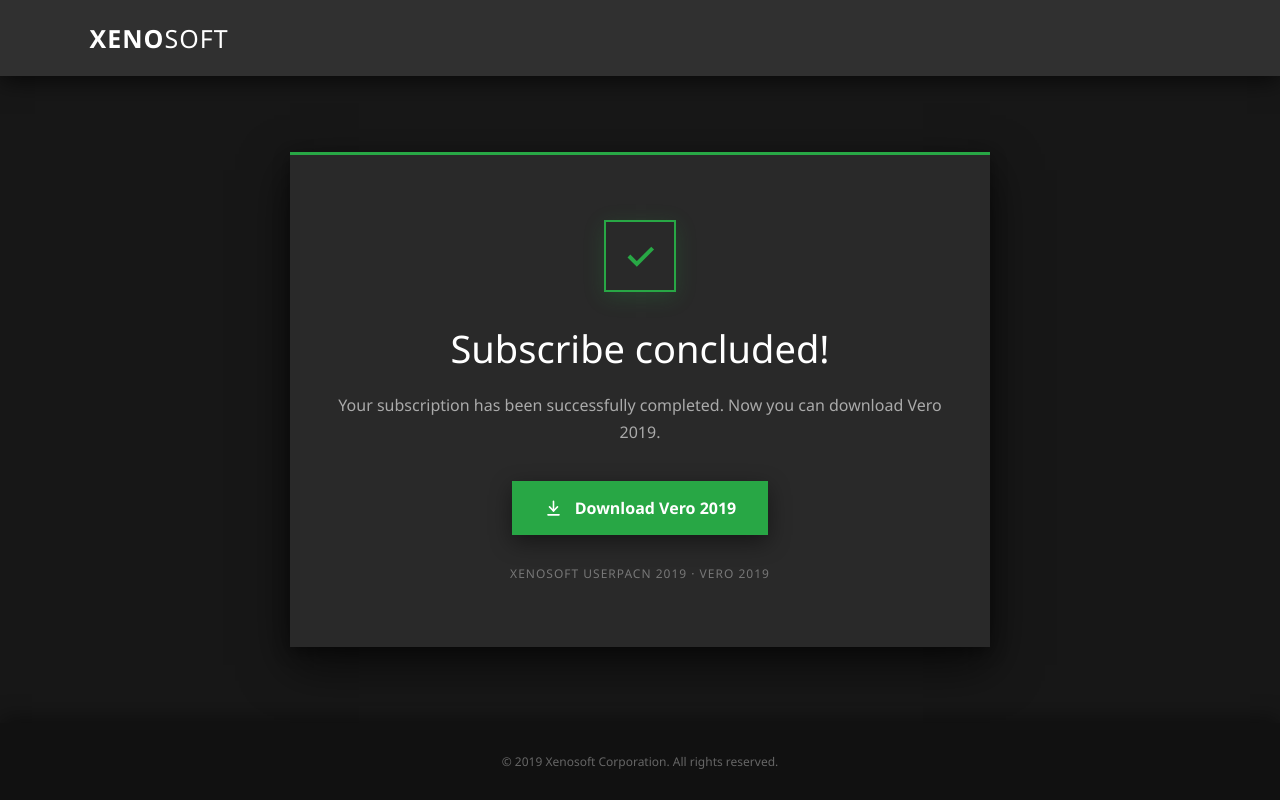
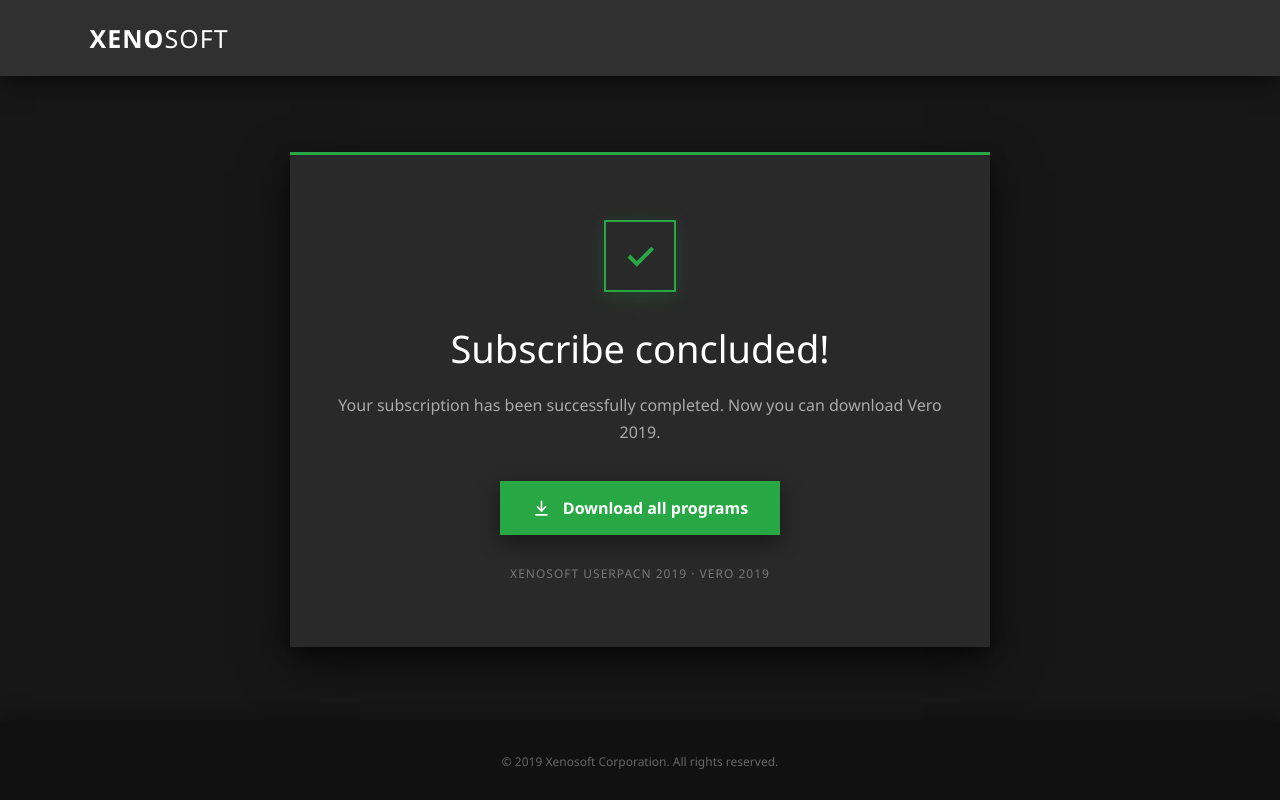
Before and after one commit to AlanbusDENOVO/xenosoft-website, a plain HTML site: page get_allprograms.html in a window 1280 px wide. Drawn offline with Linux system fonts and the light colour scheme.

Commit message:
Change get_vero2019 to get_allprograms, also substituting some strings and changing the link

```diff
--- a/get_vero2019.html
+++ b/get_allprograms.html
@@ -196,7 +196,7 @@ footer {
         </p>
         <a
             class="download-button"
-            href="https://drive.google.com/uc?export=download&id=12cItXFlyadKQZtXY0vgo8wx9KIgBJw1A"
+            href="https://drive.google.com/drive/folders/1IZtn58sf6yVrGTngq0cGA8jPJXenN2Ub?usp=sharing"
             target="_blank"
             rel="noopener noreferrer"
         >
@@ -206,7 +206,7 @@ footer {
                 <path d="M5 20h14"/>
             </svg>
 
-            Download Vero 2019
+            Download all programs
         </a>
 
         <div class="version">
```
